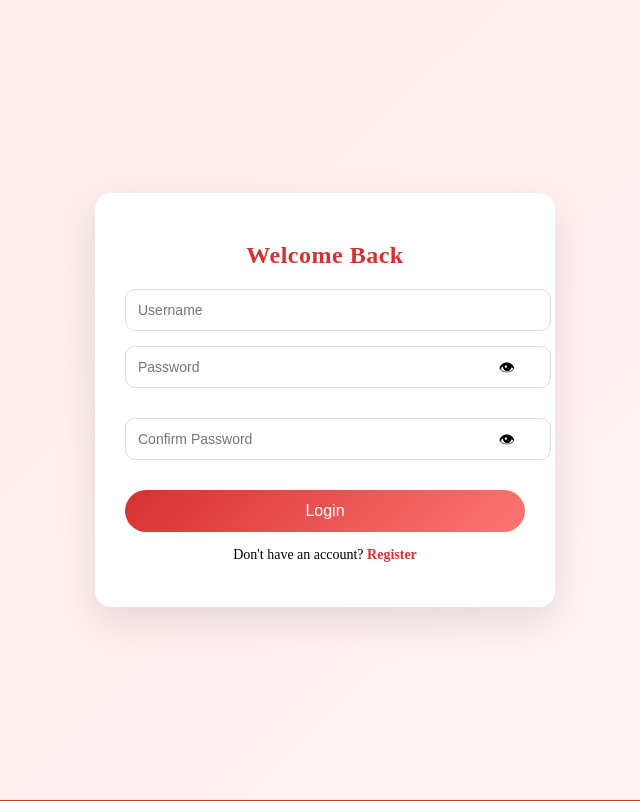
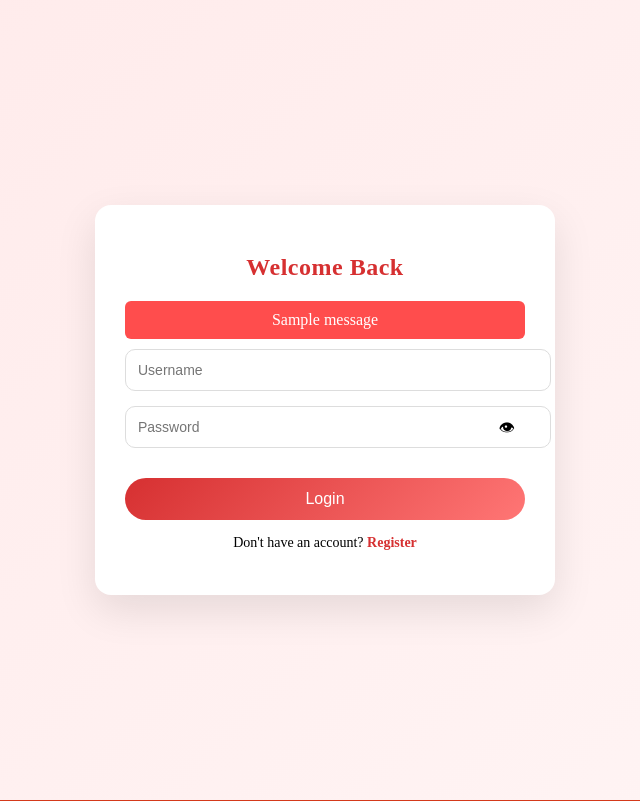
Before and after one commit to SumitKumar20222/donateconnect, a Django app: page /login/ in a window 1280 px wide. Shown: the part 64-865 px from the top of the page, without its empty margins (315-955 px from the left). Run offline with Django 5.2, Linux system fonts and the light colour scheme; one stand-in notice (Sample message) is shown.

Commit message:
Fixed login error and added messages

```diff
--- a/donateconnect/settings.py
+++ b/donateconnect/settings.py
@@ -9,6 +9,8 @@ https://docs.djangoproject.com/en/5.2/topics/settings/
 For the full list of settings and their values, see
 https://docs.djangoproject.com/en/5.2/ref/settings/
 """
+from dotenv import load_dotenv
+load_dotenv()
 
 from pathlib import Path
 
@@ -151,3 +153,6 @@ STATICFILES_STORAGE = 'whitenoise.storage.CompressedStaticFilesStorage'
 
 SUPABASE_URL = os.getenv("SUPABASE_URL")
 SUPABASE_KEY = os.getenv("SUPABASE_KEY")
+
+MEDIA_URL = '/media/'
+MEDIA_ROOT = os.path.join(BASE_DIR, 'media')
--- a/ngo/models.py
+++ b/ngo/models.py
@@ -91,7 +91,7 @@ class Distribution(models.Model):
     date = models.DateField(auto_now_add=True)
     notes = models.TextField(blank=True)
 
-    image = models.URLField(null=True, blank=True)
+    image = models.ImageField(upload_to='distribution/', null=True, blank=True)
 
     def __str__(self):
         return f"{self.donation.name} - Distributed"
--- a/ngo/static/css/style.css
+++ b/ngo/static/css/style.css
@@ -1208,3 +1208,13 @@ h2, h3 {
     border-radius: 5px;
     font-weight: bold;
 }
+
+
+.alert {
+    background: #ff4d4d;
+    color: white;
+    padding: 10px;
+    border-radius: 6px;
+    margin-bottom: 10px;
+    text-align: center;
+}
--- a/ngo/templates/ngo/base.html
+++ b/ngo/templates/ngo/base.html
@@ -5,7 +5,7 @@
     <title>DonateConnect</title>
 
     <!-- CSS -->
-<link rel="stylesheet" href="{% static 'css/style.css' %}?v=9000">
+<link rel="stylesheet" href="{% static 'css/style.css' %}?v=30000">
 
 
 
--- a/ngo/templates/ngo/dashboard.html
+++ b/ngo/templates/ngo/dashboard.html
@@ -72,7 +72,7 @@
                     <p>📍 {{ dist.location }}</p>
 
                     {% if dist.image %}
-                        <img src="{{ dist.image.url }}" class="proof-img">
+                       <img src="{{ dist.image }}" class="proof-img">
                     {% endif %}
                 {% endfor %}
 
--- a/ngo/templates/ngo/login.html
+++ b/ngo/templates/ngo/login.html
@@ -7,6 +7,14 @@
     <div class="auth-box">
 
         <h2>Welcome Back</h2>
+
+
+        {% if messages %}
+    {% for message in messages %}
+        <div class="alert">{{ message }}</div>
+    {% endfor %}
+   {% endif %}
+
 
         <form method="POST">
             {% csrf_token %}
@@ -18,16 +26,6 @@
     <input type="password" name="password" id="password" placeholder="Password" class="auth-input" required>
 
     <span onclick="togglePassword('password')"
-          style="position:absolute; right:10px; top:10px; cursor:pointer;">
-        👁
-    </span>
-</div>
-
-<!-- CONFIRM PASSWORD -->
-<div style="position: relative; margin-bottom:15px;">
-    <input type="password" name="confirm_password" id="confirm_password" placeholder="Confirm Password" class="auth-input" required>
-
-    <span onclick="togglePassword('confirm_password')"
           style="position:absolute; right:10px; top:10px; cursor:pointer;">
         👁
     </span>
--- a/ngo/views.py
+++ b/ngo/views.py
@@ -1,3 +1,5 @@
+from django.contrib import messages
+
 from django.shortcuts import redirect, render
 from django.contrib.auth.models import User
 from django.contrib.auth import authenticate, login, logout
@@ -98,26 +100,16 @@ def register(request):
 from django.contrib.auth import authenticate, login
 def user_login(request):
     if request.method == "POST":
-        username = request.POST.get('username')
-        password = request.POST.get('password')
+        username = request.POST.get("username")
+        password = request.POST.get("password")
 
         user = authenticate(request, username=username, password=password)
 
-        if user:
+        if user is not None:
             login(request, user)
-
-            #  ROLE BASED REDIRECT
-            if user.is_staff:
-                return redirect('/admin-dashboard/')   # admin
-
-            elif Donation.objects.filter(assigned_to=user).exists():
-                return redirect('/volunteer-dashboard/')  #volunteer
-
-            else:
-                return redirect('/dashboard/')  # normal user
-
+            return redirect('dashboard')
         else:
-            return render(request, 'ngo/login.html', {'error': 'Invalid credentials'})
+            messages.error(request, "❌ Invalid username or password")
 
     return render(request, 'ngo/login.html')
 
```
Also changed, not shown: db.sqlite3, media/profiles/WhatsApp_Image_2026-02-18_at_23.16.46.jpeg (added), ngo/urls.py (line endings or trailing spaces).
